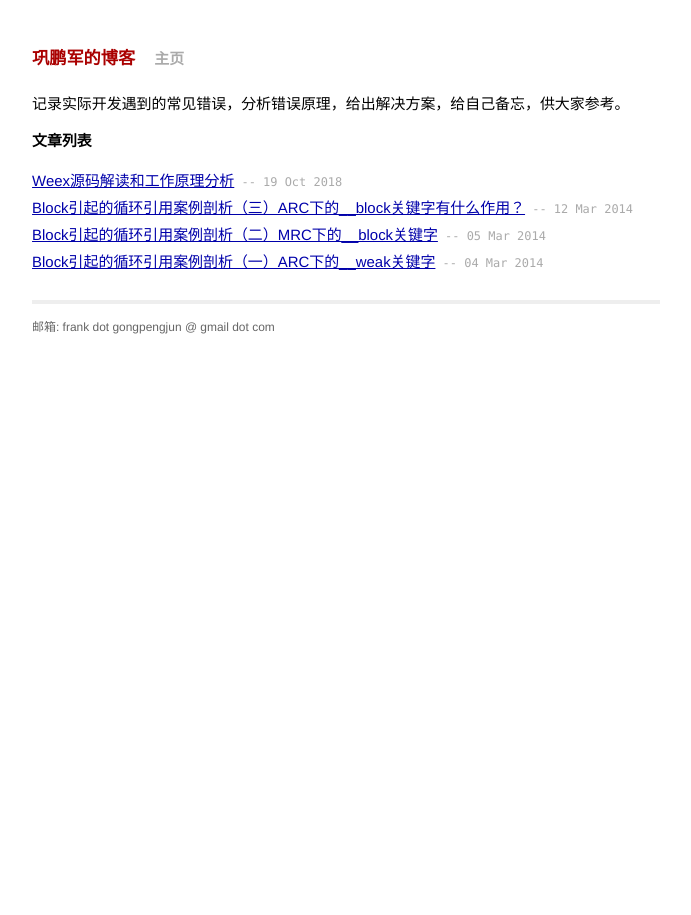
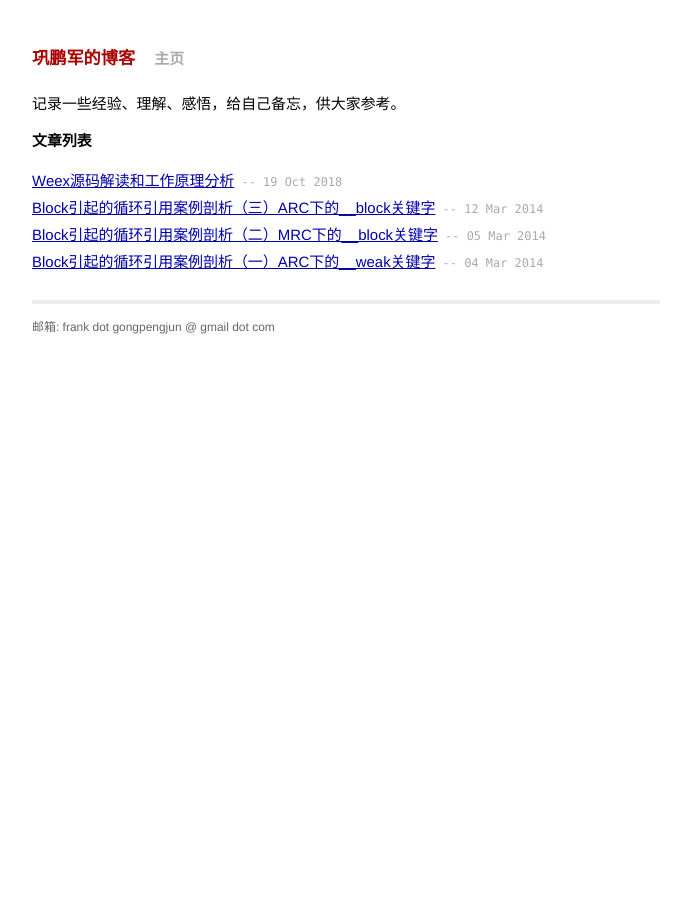
Before and after one commit to gongpengjun/gongpengjun.github.io, a Jekyll site: the page built from index.html, in a window 1280 px wide. Shown: the whole page, without its empty margins (294-985 px from the left). Built offline with Jekyll 4.4.1, drawn with Linux system fonts in a browser that asks for light colours.

Commit message:
优化主页列表

```diff
--- a/_posts/2014-03-12-block-circular-reference-in-arc-mrc-comparison.markdown
+++ b/_posts/2014-03-12-block-circular-reference-in-arc-mrc-comparison.markdown
@@ -1,6 +1,6 @@
 ---
 layout: post
-title: Block引起的循环引用案例剖析（三）ARC下的__block关键字有什么作用？
+title: Block引起的循环引用案例剖析（三）ARC下的__block关键字
 date:   2014-03-12 10:00:00
 categories: Objective-C
 ---
--- a/index.html
+++ b/index.html
@@ -4,7 +4,7 @@ title: iOS开发实战
 ---
 
 <div id="home">
-  <p>记录实际开发遇到的常见错误，分析错误原理，给出解决方案，给自己备忘，供大家参考。</p>
+  <p>记录一些经验、理解、感悟，给自己备忘，供大家参考。</p>
   <h1>文章列表</h1>
   <ul class="posts">
     <li> <a href="http://gongpengjun.com/weex-code-analysis/">Weex源码解读和工作原理分析</a><span> -- 19 Oct 2018</span></li>
```
